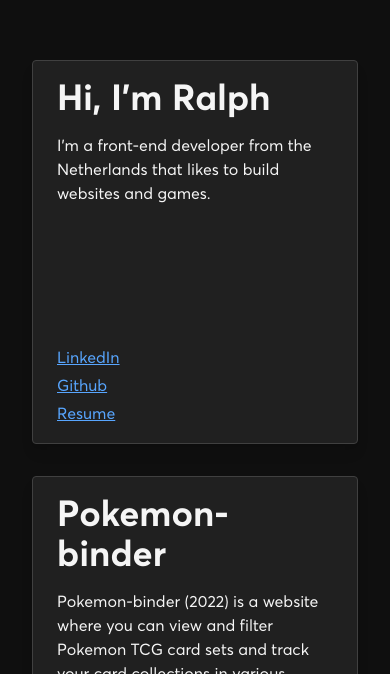
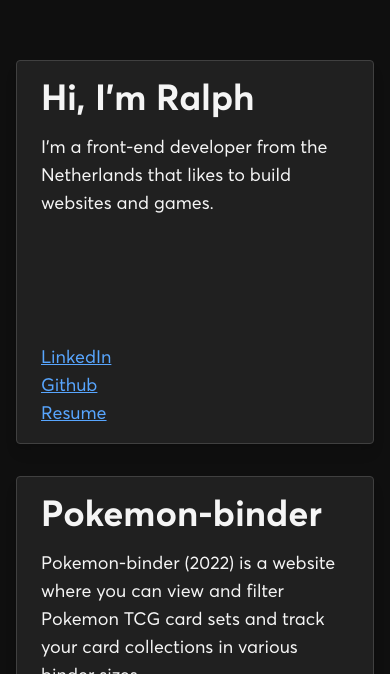
Before and after one commit to Ralphvandodewaard/project-ralph, a Vue app: page / in a window 390 px wide. Shown: the part 170-844 px from the top of the page. Built offline with nearby package versions, Linux system fonts and the light colour scheme.

Commit message:
Improved mobile responsiveness

```diff
--- a/src/App.vue
+++ b/src/App.vue
@@ -1,5 +1,5 @@
 <template>
-  <div class="flex justify-center min-h-screen px-8 bg-neutral-950 font-averta">
+  <div class="flex justify-center min-h-screen px-4 sm:px-8 bg-neutral-950 font-averta">
     <RouterView/>
   </div>
 </template>
--- a/src/components/ContentWrapper.vue
+++ b/src/components/ContentWrapper.vue
@@ -1,6 +1,6 @@
 <template>
   <div
-    class="flex flex-col justify-between gap-4 max-w-90 h-96 px-6 py-4 mobile:px-8 mobile:py-6 bg-neutral-850 text-neutral-100
+    class="flex flex-col justify-between gap-4 max-w-90 h-96 px-6 py-4 sm:px-8 sm:py-6 bg-neutral-850 text-neutral-100
     border border-neutral-700 rounded shadow-lg"
   >
     <div class="flex flex-col gap-4">
@@ -16,7 +16,7 @@
           {{ label }}
         </template>
       </h2>
-      <p class="text-base mobile:text-lg">
+      <p class="text-lg">
         {{ description }}
       </p>
     </div>
@@ -29,7 +29,7 @@
         :key="link.label"
         :href="link.url"
         target="_blank"
-        class="text-base mobile:text-lg leading-7 mobile:leading-8 text-blue-450 underline"
+        class="text-lg text-blue-450 underline"
       >
         {{ link.label }}
       </a>
```
